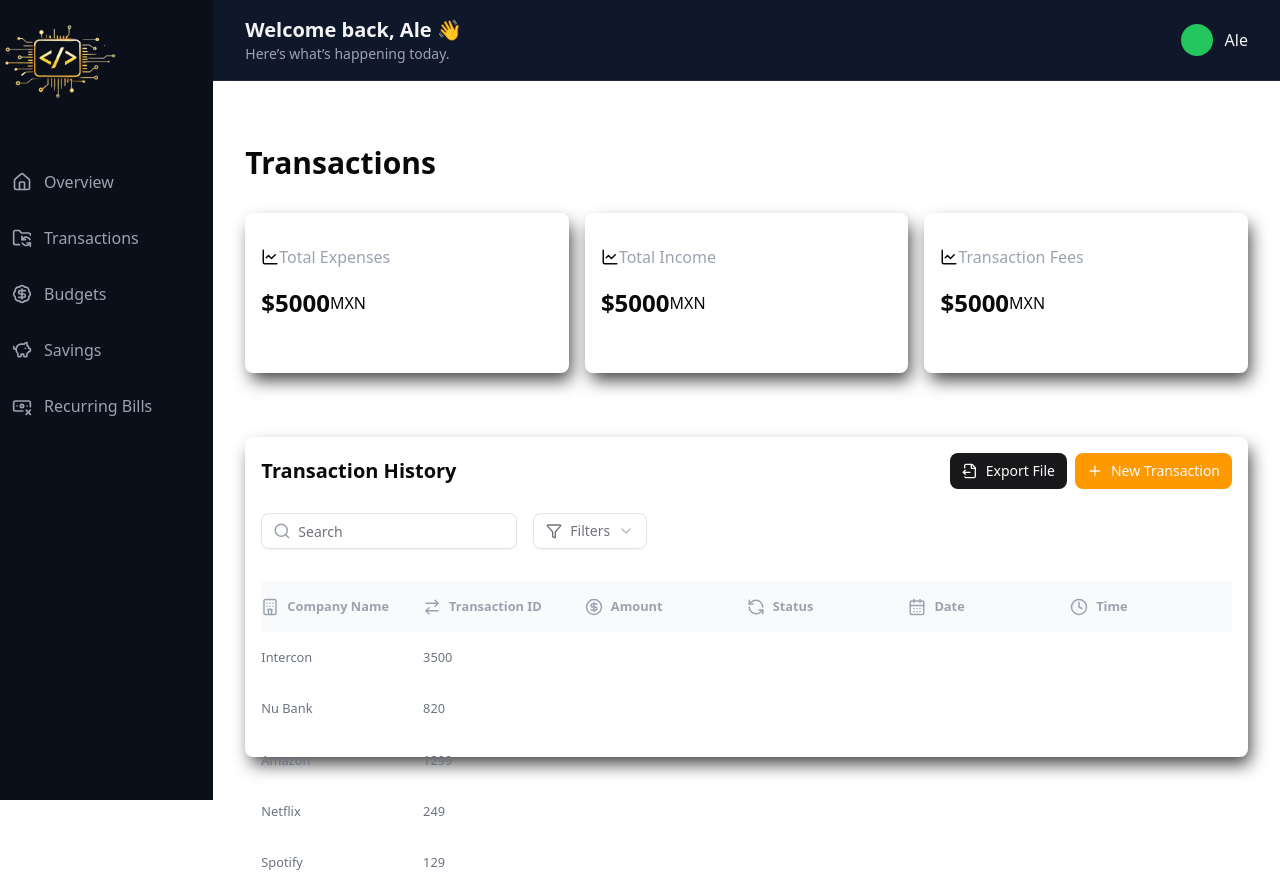
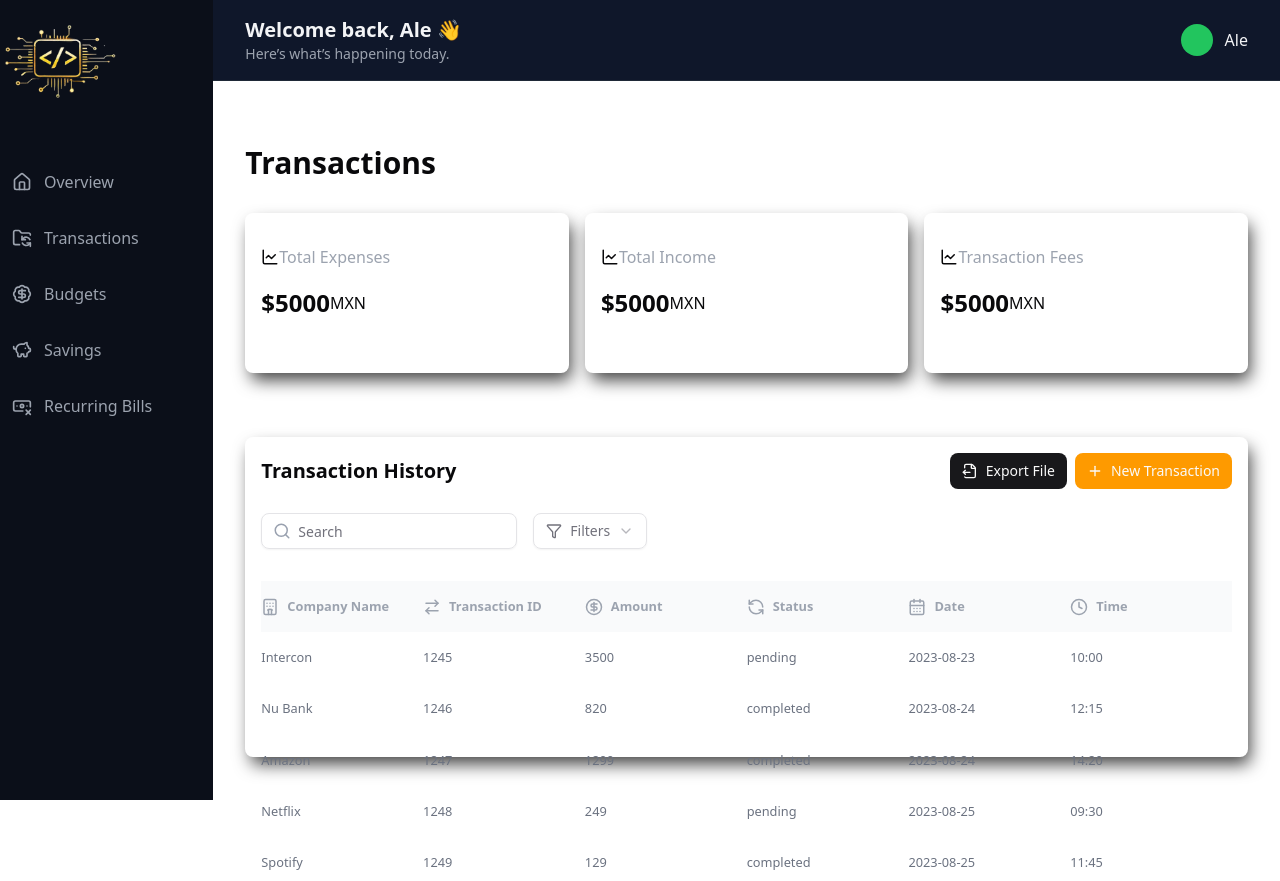
Before and after one commit to Aleji0309/proyectaPersonalFinanceApp, a Next.js app: page /transactions in a window 1280 px wide. Built offline with nearby package versions, Linux system fonts and the light colour scheme.

Commit message:
Transactions Mock passed to DataTable

```diff
--- a/src/components/layout/DataTable.jsx
+++ b/src/components/layout/DataTable.jsx
@@ -10,13 +10,13 @@ import { transactionsMock } from "../transactions/TransactionsContainer";
 
 export const DataTable = ({
   companyTable,
-  transactionTable,
+  transactionIdTable,
   amountTable,
   statusTable,
   dateTable,
   timeTable,
   companyData,
-  transactionData,
+  transactionIdData,
   amountData,
   statusData,
   dateData,
@@ -40,7 +40,7 @@ export const DataTable = ({
             <th>
               <div className="flex items-center gap-2">
                 <ArrowRightLeft size={18} />
-                {transactionTable}
+                {transactionIdTable}
               </div>
             </th>
 
@@ -76,9 +76,13 @@ export const DataTable = ({
         <tbody>
           {transactionsMock.map((transaction) => {
             return (
-              <tr key={transaction.transactionData}>
+              <tr key={transaction.transactionId}>
                 <td>{transaction.companyData}</td>
+                <td>{transaction.transactionIdData}</td>
                 <td>{transaction.amountData}</td>
+                <td>{transaction.statusData}</td>
+                <td>{transaction.dateData}</td>
+                <td>{transaction.timeData}</td>
               </tr>
             );
           })}
--- a/src/components/transactions/TransactionsContainer.jsx
+++ b/src/components/transactions/TransactionsContainer.jsx
@@ -15,7 +15,7 @@ import { DataTable } from "../layout/DataTable";
  export const transactionsMock = [
   {
     companyData: "Intercon",
-    transactionData: 1245,
+    transactionIdData: 1245,
     amountData: 3500,
     statusData: "pending",
     dateData: "2023-08-23",
@@ -23,7 +23,7 @@ import { DataTable } from "../layout/DataTable";
   },
   {
     companyData: "Nu Bank",
-    transactionData: 1246,
+    transactionIdData: 1246,
     amountData: 820,
     statusData: "completed",
     dateData: "2023-08-24",
@@ -31,7 +31,7 @@ import { DataTable } from "../layout/DataTable";
   },
   {
     companyData: "Amazon",
-    transactionData: 1247,
+    transactionIdData: 1247,
     amountData: 1299,
     statusData: "completed",
     dateData: "2023-08-24",
@@ -39,7 +39,7 @@ import { DataTable } from "../layout/DataTable";
   },
   {
     companyData: "Netflix",
-    transactionData: 1248,
+    transactionIdData: 1248,
     amountData: 249,
     statusData: "pending",
     dateData: "2023-08-25",
@@ -47,7 +47,7 @@ import { DataTable } from "../layout/DataTable";
   },
   {
     companyData: "Spotify",
-    transactionData: 1249,
+    transactionIdData: 1249,
     amountData: 129,
     statusData: "completed",
     dateData: "2023-08-25",
@@ -55,7 +55,7 @@ import { DataTable } from "../layout/DataTable";
   },
   {
     companyData: "Apple",
-    transactionData: 1250,
+    transactionIdData: 1250,
     amountData: 2200,
     statusData: "completed",
     dateData: "2023-08-26",
@@ -63,7 +63,7 @@ import { DataTable } from "../layout/DataTable";
   },
   {
     companyData: "Uber",
-    transactionData: 1251,
+    transactionIdData: 1251,
     amountData: 180,
     statusData: "pending",
     dateData: "2023-08-26",
@@ -71,7 +71,7 @@ import { DataTable } from "../layout/DataTable";
   },
   {
     companyData: "Airbnb",
-    transactionData: 1252,
+    transactionIdData: 1252,
     amountData: 4500,
     statusData: "completed",
     dateData: "2023-08-27",
@@ -79,7 +79,7 @@ import { DataTable } from "../layout/DataTable";
   },
   {
     companyData: "Telmex",
-    transactionData: 1253,
+    transactionIdData: 1253,
     amountData: 899,
     statusData: "pending",
     dateData: "2023-08-27",
@@ -87,7 +87,7 @@ import { DataTable } from "../layout/DataTable";
   },
   {
     companyData: "CFE",
-    transactionData: 1254,
+    transactionIdData: 1254,
     amountData: 670,
     statusData: "completed",
     dateData: "2023-08-28",
@@ -145,7 +145,7 @@ export const TransactionsContainer = () => {
         <div className="transaction-container-history">
           <DataTable
             companyTable={"Company Name"}
-            transactionTable={"Transaction ID"}
+            transactionIdTable={"Transaction ID"}
             amountTable={"Amount"}
             statusTable={"Status"}
             dateTable={"Date"}
```
